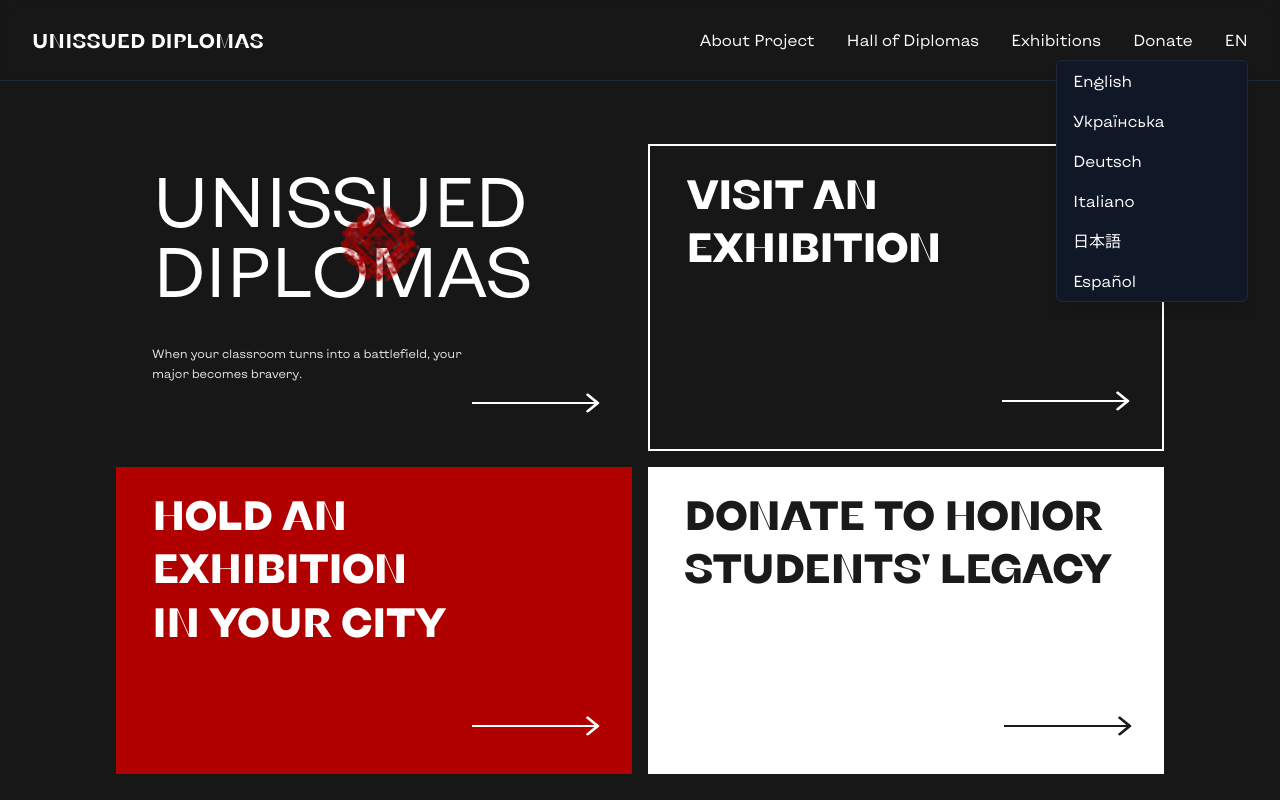
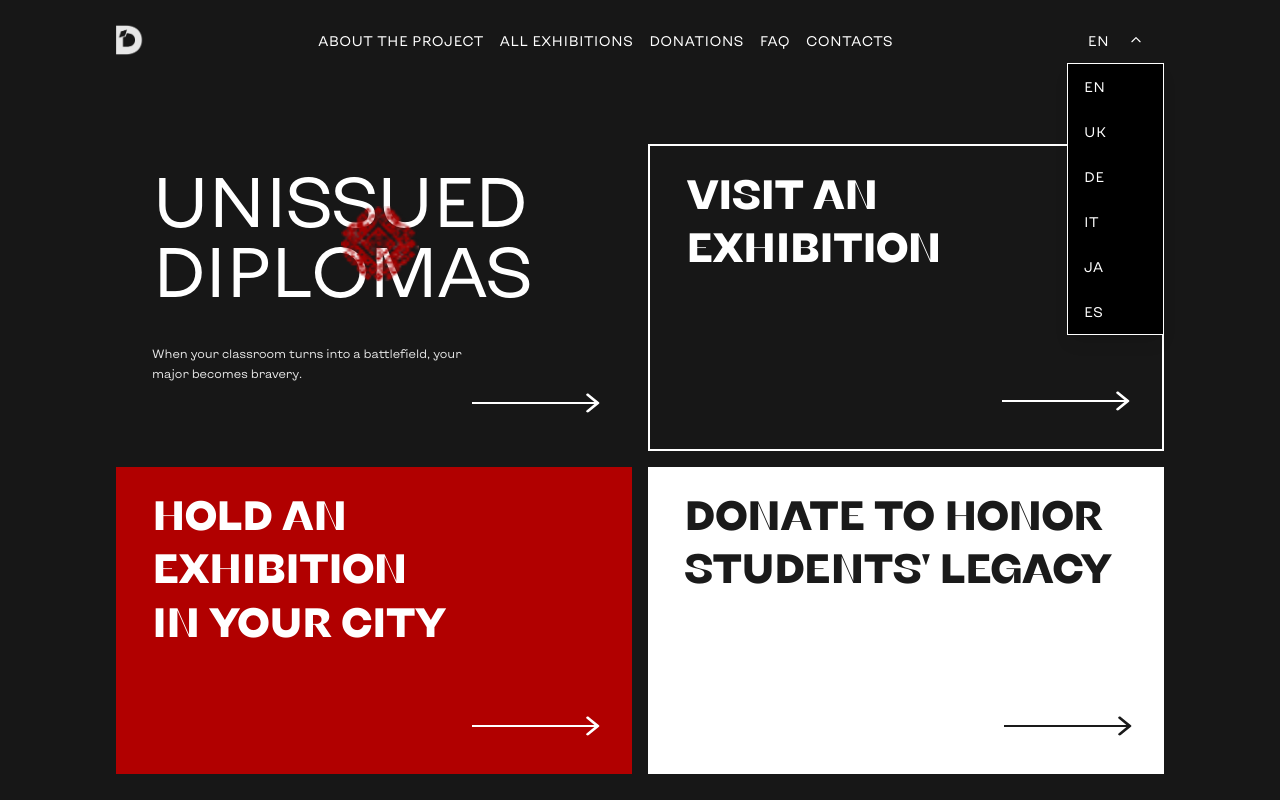
Before and after one commit to dmytroborbotko-pets/unissued_diplomas_site, a React app in the folder frontend/: page / in a window 1280 px wide. Both pictures are taken after a click on the button "EN". Shown: the top 800 px of the page. Built offline with nearby package versions, Linux system fonts and the light colour scheme; the HTML template or start-up script is replaced by a standard one.

Commit message:
feat: implement updated version changes to Header

```diff
--- a/frontend/src/components/Header.jsx
+++ b/frontend/src/components/Header.jsx
@@ -1,47 +1,98 @@
-import { useState } from 'react';
+import { useState, useRef } from 'react';
+import smallLogo from '../assets/small_logo.png';
 import { Link } from 'react-router-dom';
+import { useScroll, useMotionValueEvent, AnimatePresence, motion } from 'framer-motion';
 import { useLanguage } from '../hooks/useLanguage';
 
 export default function Header() {
   const { currentLanguage, changeLanguage, supportedLanguages } = useLanguage();
   const [isMenuOpen, setIsMenuOpen] = useState(false);
   const [isLangDropdownOpen, setIsLangDropdownOpen] = useState(false);
+  const headerRef = useRef(null);
+  const { scrollY } = useScroll();
+
+  useMotionValueEvent(scrollY, 'change', (latest) => {
+    const previous = scrollY.getPrevious() ?? 0;
+    const isScrollingDown = latest > previous && latest > 350;
+    headerRef.current.style.transform = isScrollingDown ? 'translateY(-100%)' : 'translateY(0)';
+    if (isScrollingDown) setIsLangDropdownOpen(false);
+  });
 
   return (
-    <header className="fixed top-0 w-full bg-brand-black/90 backdrop-blur-sm z-50 border-b border-gray-800">
-      <div className="container mx-auto px-4 tablet:px-8">
-        <div className="flex items-center justify-between h-16 tablet:h-20">
-          {/* Logo */}
-          <Link to="/" className="text-white font-bold text-lg tablet:text-xl">
-            UNISSUED DIPLOMAS
+    <header ref={headerRef} className="fixed top-0 w-full bg-theme-bg z-50 transition-transform duration-300">
+      <div className="max-w-[1080px] mx-auto px-3 tablet-md:px-4">
+        <div className="flex items-center justify-between h-16 tablet-md:h-20">
+
+          {/* Mobile: hamburger | Desktop: Logo */}
+          <div className="flex items-center">
+            <button
+              onClick={() => setIsMenuOpen(!isMenuOpen)}
+              className="tablet-md:hidden text-white cursor-pointer flex flex-col justify-center items-center w-6 h-6 gap-[5px]"
+            >
+              <motion.span
+                className="block w-6 h-[2px] bg-white origin-center"
+                animate={isMenuOpen ? { rotate: 45, y: 7 } : { rotate: 0, y: 0 }}
+                transition={{ duration: 0.125, ease: 'easeInOut' }}
+              />
+              <motion.span
+                className="block w-6 h-[2px] bg-white"
+                animate={isMenuOpen ? { opacity: 0, scaleX: 0 } : { opacity: 1, scaleX: 1 }}
+                transition={{ duration: 0.1, ease: 'easeInOut' }}
+              />
+              <motion.span
+                className="block w-6 h-[2px] bg-white origin-center"
+                animate={isMenuOpen ? { rotate: -45, y: -7 } : { rotate: 0, y: 0 }}
+                transition={{ duration: 0.125, ease: 'easeInOut' }}
+              />
+            </button>
+            <Link to="/" className="hidden tablet-md:block">
+              <img src={smallLogo} alt="Unissued Diplomas" className="h-8 w-auto" />
+            </Link>
+          </div>
+
+          {/* Mobile: centered logo */}
+          <Link to="/" className="absolute left-1/2 -translate-x-1/2 tablet-md:hidden">
+            <img src={smallLogo} alt="Unissued Diplomas" className="h-8 w-auto" />
           </Link>
 
           {/* Desktop Navigation */}
-          <nav className="hidden tablet:flex items-center space-x-8">
-            <a href="#about" className="text-white hover:text-brand-red transition-colors">
-              About Project
+          <nav className="hidden tablet-md:flex items-center space-x-4">
+            <a href="#about" className="text-white hover:text-brand-red transition-colors uppercase text-[14px] tracking-[0.03em] whitespace-nowrap">
+              About the Project
             </a>
-            <a href="#hall" className="text-white hover:text-brand-red transition-colors">
-              Hall of Diplomas
+            <a href="#exhibitions" className="text-white hover:text-brand-red transition-colors uppercase text-[14px] tracking-[0.03em] whitespace-nowrap">
+              All Exhibitions
             </a>
-            <a href="#exhibitions" className="text-white hover:text-brand-red transition-colors">
-              Exhibitions
+            <a href="#donate" className="text-white hover:text-brand-red transition-colors uppercase text-[14px] tracking-[0.03em] whitespace-nowrap">
+              Donations
             </a>
-            <a href="#donate" className="text-white hover:text-brand-red transition-colors">
-              Donate
+            <a href="#faq" className="text-white hover:text-brand-red transition-colors uppercase text-[14px] tracking-[0.03em] whitespace-nowrap">
+              FAQ
             </a>
+            <a href="#contacts" className="text-white hover:text-brand-red transition-colors uppercase text-[14px] tracking-[0.03em] whitespace-nowrap">
+              Contacts
+            </a>
+          </nav>
 
-            {/* Language Dropdown */}
+          {/* Language Dropdown (both mobile & desktop) */}
           <div className="relative">
             <button
               onClick={() => setIsLangDropdownOpen(!isLangDropdownOpen)}
-                className="text-white hover:text-brand-red transition-colors uppercase"
+              className="flex items-center justify-center gap-3 tablet-md:gap-5 tablet-md:w-[97px] bg-brand-black/90 px-3 tablet-md:px-4 py-3 text-white uppercase text-[14px] tracking-[0.03em] transition-colors cursor-pointer hover:bg-[var(--color-theme-bg-grey)]"
             >
-                {currentLanguage}
+              {currentLanguage.toUpperCase()}
+              <svg
+                className={`w-3.5 h-3.5 transition-transform duration-200 ${isLangDropdownOpen ? 'rotate-180' : 'rotate-0'}`}
+                fill="none"
+                stroke="currentColor"
+                viewBox="0 0 24 24"
+              >
+                <path strokeLinecap="round" strokeLinejoin="round" strokeWidth={2} d="M19 9l-7 7-7-7" />
+              </svg>
             </button>
 
             {isLangDropdownOpen && (
-                <div className="absolute right-0 mt-2 w-48 bg-gray-900 border border-gray-800 rounded-md shadow-lg">
+              <div className="absolute right-0 top-full bg-black border border-white shadow-lg min-w-full">
                 {supportedLanguages.map((lang) => (
                   <button
                     key={lang.code}
@@ -49,107 +100,51 @@ export default function Header() {
                       changeLanguage(lang.code);
                       setIsLangDropdownOpen(false);
                     }}
-                      className={`block w-full text-left px-4 py-2 hover:bg-gray-800 transition-colors ${
+                    className={`block w-full text-left px-4 py-3 transition-colors uppercase text-[14px] tracking-[0.03em] cursor-pointer hover:bg-[var(--color-theme-bg-grey)] ${
                       currentLanguage === lang.code ? 'text-brand-red' : 'text-white'
                     }`}
                   >
-                      {lang.name}
+                    {lang.code.toUpperCase()}
                   </button>
                 ))}
               </div>
             )}
           </div>
-          </nav>
 
-          {/* Mobile Menu Button */}
-          <button
-            onClick={() => setIsMenuOpen(!isMenuOpen)}
-            className="tablet:hidden text-white"
-          >
-            <svg
-              className="w-6 h-6"
-              fill="none"
-              stroke="currentColor"
-              viewBox="0 0 24 24"
-            >
-              {isMenuOpen ? (
-                <path
-                  strokeLinecap="round"
-                  strokeLinejoin="round"
-                  strokeWidth={2}
-                  d="M6 18L18 6M6 6l12 12"
-                />
-              ) : (
-                <path
-                  strokeLinecap="round"
-                  strokeLinejoin="round"
-                  strokeWidth={2}
-                  d="M4 6h16M4 12h16M4 18h16"
-                />
-              )}
-            </svg>
-          </button>
         </div>
 
-        {/* Mobile Menu */}
+      </div>
+
+      {/* Mobile Menu — inside header so it inherits translateY */}
+      <AnimatePresence>
         {isMenuOpen && (
-          <div className="tablet:hidden py-4 border-t border-gray-800">
-            <nav className="flex flex-col space-y-4">
-              <a
-                href="#about"
-                className="text-white hover:text-brand-red transition-colors"
-                onClick={() => setIsMenuOpen(false)}
+          <motion.div
+            className="tablet-md:hidden absolute top-full left-0 w-full bg-theme-bg border-t border-gray-800 px-3 py-6 overflow-hidden"
+            initial={{ opacity: 0, y: -8 }}
+            animate={{ opacity: 1, y: 0 }}
+            exit={{ opacity: 0, y: -8 }}
+            transition={{ duration: 0.2, ease: 'easeOut' }}
           >
-                About Project
+            <nav className="flex flex-col space-y-6">
+              <a href="#about" className="text-white hover:text-brand-red transition-colors uppercase text-[14px] tracking-[0.03em]" onClick={() => setIsMenuOpen(false)}>
+                About the Project
               </a>
-              <a
-                href="#hall"
-                className="text-white hover:text-brand-red transition-colors"
-                onClick={() => setIsMenuOpen(false)}
-              >
-                Hall of Diplomas
+              <a href="#exhibitions" className="text-white hover:text-brand-red transition-colors uppercase text-[14px] tracking-[0.03em]" onClick={() => setIsMenuOpen(false)}>
+                All Exhibitions
               </a>
-              <a
-                href="#exhibitions"
-                className="text-white hover:text-brand-red transition-colors"
-                onClick={() => setIsMenuOpen(false)}
-              >
-                Exhibitions
+              <a href="#donate" className="text-white hover:text-brand-red transition-colors uppercase text-[14px] tracking-[0.03em]" onClick={() => setIsMenuOpen(false)}>
+                Donations
               </a>
-              <a
-                href="#donate"
-                className="text-white hover:text-brand-red transition-colors"
-                onClick={() => setIsMenuOpen(false)}
-              >
-                Donate
+              <a href="#faq" className="text-white hover:text-brand-red transition-colors uppercase text-[14px] tracking-[0.03em]" onClick={() => setIsMenuOpen(false)}>
+                FAQ
               </a>
-
-              {/* Mobile Language Selector */}
-              <div className="pt-4 border-t border-gray-800">
-                <p className="text-gray-400 text-sm mb-2">Language</p>
-                <div className="grid grid-cols-2 gap-2">
-                  {supportedLanguages.map((lang) => (
-                    <button
-                      key={lang.code}
-                      onClick={() => {
-                        changeLanguage(lang.code);
-                        setIsMenuOpen(false);
-                      }}
-                      className={`px-4 py-2 rounded border ${
-                        currentLanguage === lang.code
-                          ? 'bg-brand-red border-brand-red text-white'
-                          : 'border-gray-700 text-white hover:border-brand-red'
-                      } transition-colors`}
-                    >
-                      {lang.name}
-                    </button>
-                  ))}
-                </div>
-              </div>
+              <a href="#contacts" className="text-white hover:text-brand-red transition-colors uppercase text-[14px] tracking-[0.03em]" onClick={() => setIsMenuOpen(false)}>
+                Contacts
+              </a>
             </nav>
-          </div>
+          </motion.div>
         )}
-      </div>
+      </AnimatePresence>
     </header>
   );
 }
```
Also changed, not shown: frontend/src/assets/small_logo.png (added). Lines whose indentation alone changed are shown as unchanged.
